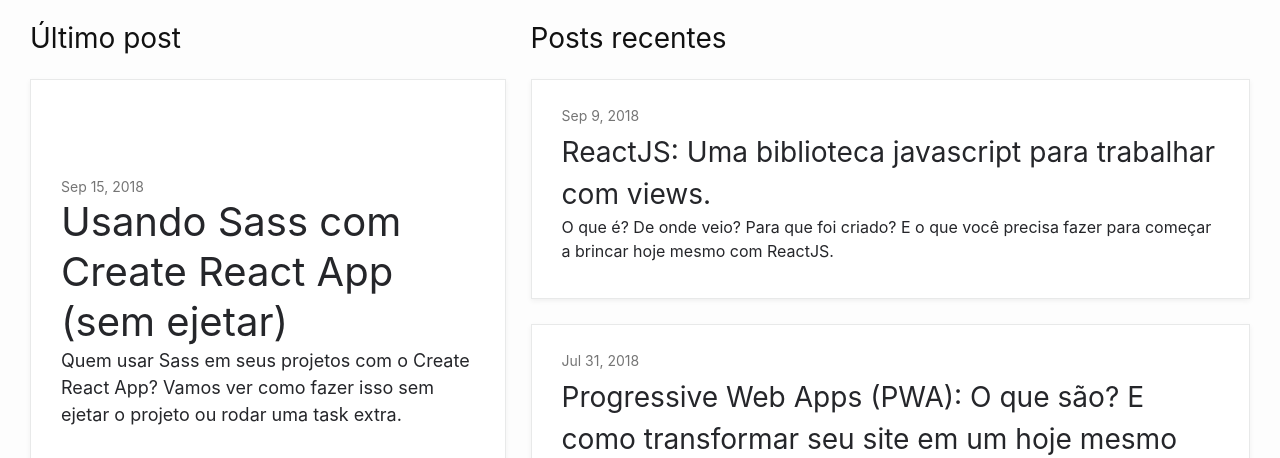
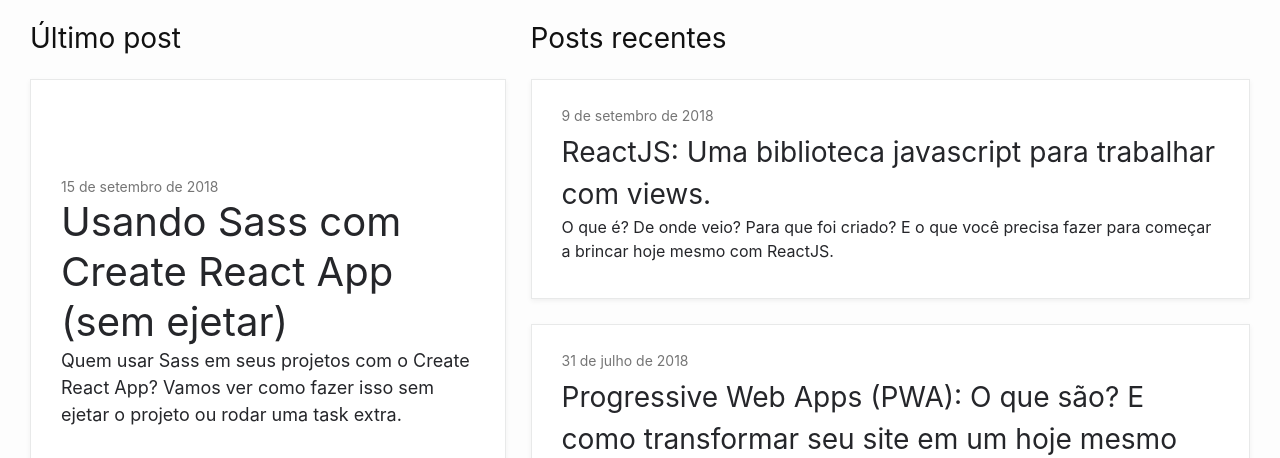
Before and after one commit to evertonstrack/blog.evertonstrack.com.br, a Jekyll site: the page built from index.md, in a window 1280 px wide. Shown: the part 827-1285 px from the top of the page. Built offline with Jekyll 4.4.1, drawn with Linux system fonts in a browser that asks for light colours.

Commit message:
Fix date format

```diff
--- /dev/null
+++ b/_includes/date.html
@@ -0,0 +1,4 @@
+{% assign months = "janeiro,fevereiro,março,abril,maio,junho,julho,agosto,setembro,outubro,novembro,dezembro" | split: "," %}
+{% assign month_number = include.date | date: "%-m" | minus: 1 %}
+
+{{ include.date | date: "%-d" }} de {{ months[month_number] }} de {{ include.date | date: "%Y" }}
--- a/_layouts/blog.html
+++ b/_layouts/blog.html
@@ -27,7 +27,7 @@
         <article class="post-item">
           <a class="post-link" href="{{ post.url | relative_url }}">
             {%- assign date_format = site.minima.date_format | default: "%b %-d, %Y" -%}
-            <span class="post-meta">{{ post.date | date: date_format }}</span>
+            <time class="post-meta">{% include date.html date=post.date %}</time>
             <h3>{{ post.title | escape }}</h3>
             <p>{{ post.description | escape }}</p>
             {%- if site.show_excerpts -%} {{ post.excerpt }} {%- endif -%}
--- a/_layouts/home.html
+++ b/_layouts/home.html
@@ -44,7 +44,7 @@
             <article class="post-item">
               <a class="post-link" href="{{ post.url | relative_url }}">
                 {%- assign date_format = site.minima.date_format | default: "%b %-d, %Y" -%}
-                <span class="post-meta">{{ post.date | date: date_format }}</span>
+                <time class="post-meta">{% include date.html date=post.date %}</time>
                 <h3>{{ post.title | escape }}</h3>
                 <p>{{ post.description | escape }}</p>
                 <div>
@@ -68,7 +68,7 @@
           <article class="post-item">
             <a class="post-link" href="{{ post.url | relative_url }}">
               {%- assign date_format = site.minima.date_format | default: "%b %-d, %Y" -%}
-              <span class="post-meta">{{ post.date | date: date_format }}</span>
+              <time class="post-meta">{% include date.html date=post.date %}</time>
               <h3>{{ post.title | escape }}</h3>
               <p>{{ post.description | escape }}</p>
               <div>
--- a/_layouts/post.html
+++ b/_layouts/post.html
@@ -29,8 +29,7 @@
     <div class="wrapper">
       <p class="post-meta">
         <time class="dt-published" datetime="{{ page.date | date_to_xmlschema }}" itemprop="datePublished">
-          {%- assign date_format = site.minima.date_format | default: "%b %-d, %Y" -%}
-          {{ page.date | date: date_format }}
+          {% include date.html date=page.date %}
         </time>
       </p>
       <h1 class="post-title p-name" itemprop="name headline">{{ page.title | escape }}</h1>
```
